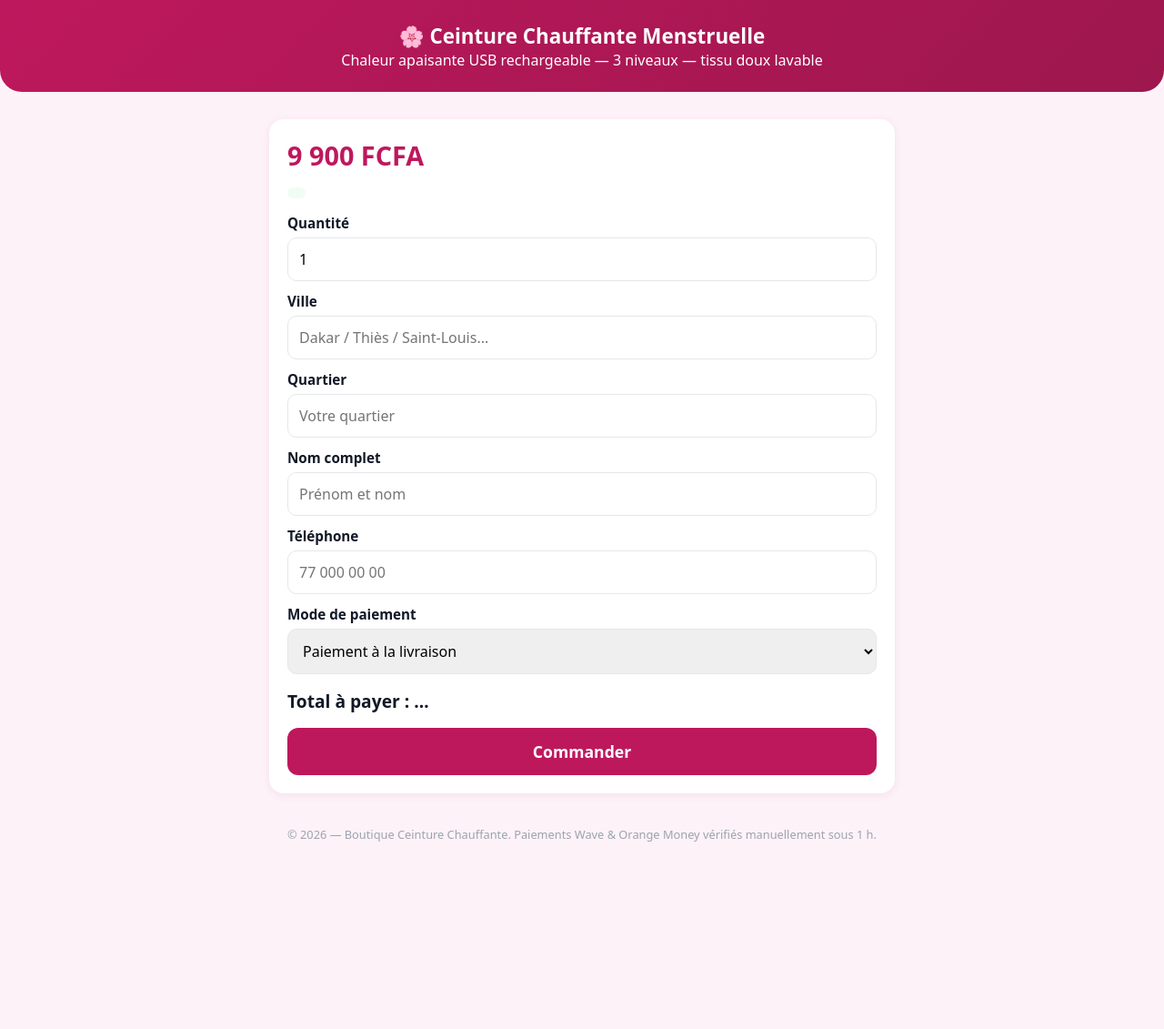
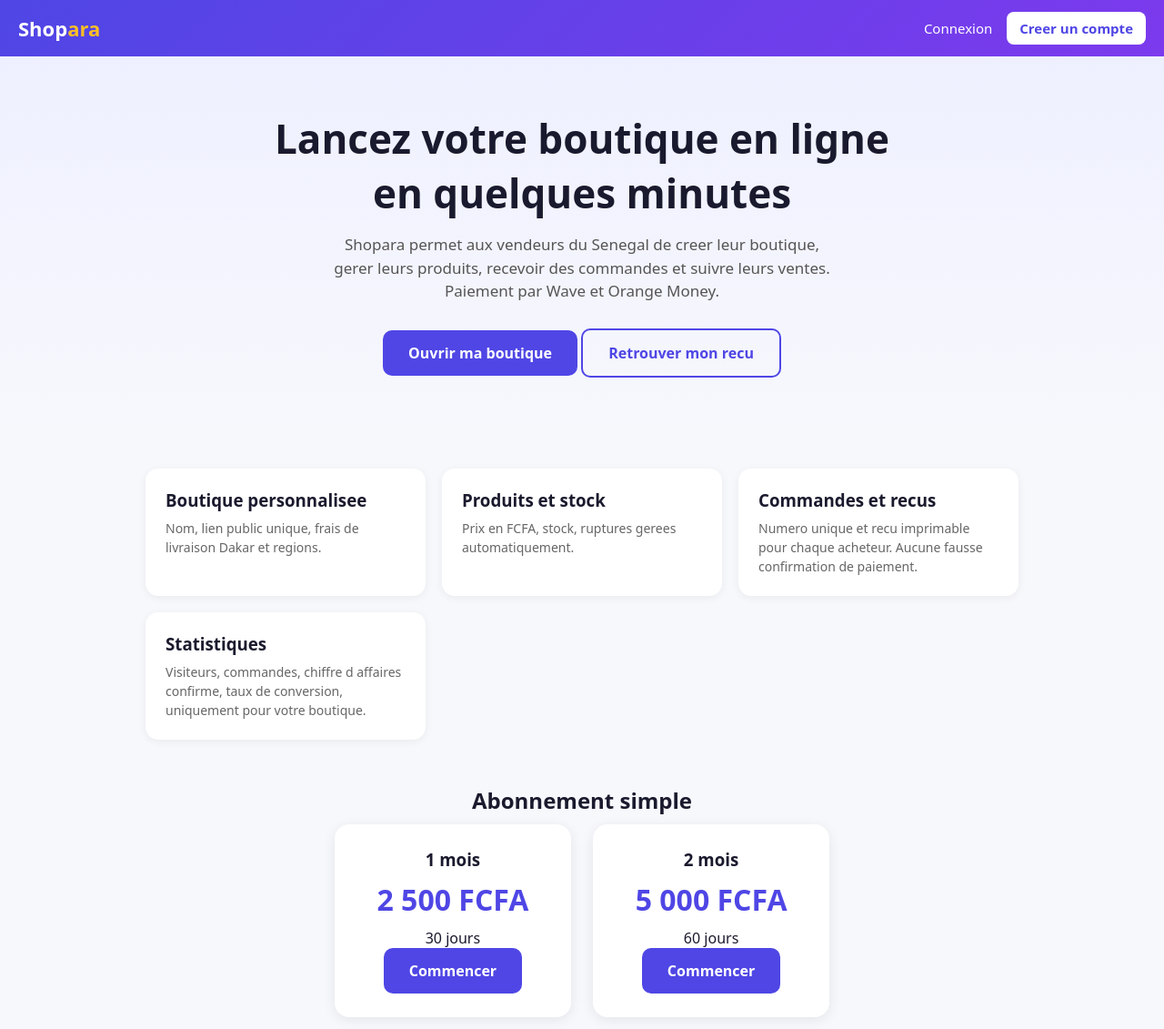
Before and after one commit to mendyvictorjunior2-cpu/boutique-ceinture, a website: page public/index.html in a window 1280 px wide. Shown: the top 1131 px of the page at 91% size. Before the commit the page ends 946 px from the top, so only its background shows below. Drawn offline with Linux system fonts and the light colour scheme; no server answers.

Commit message:
Shopara: replace old boutique page with SaaS landing page

```diff
--- a/public/index.html
+++ b/public/index.html
@@ -1,127 +1,57 @@
 <!DOCTYPE html>
 <html lang="fr">
 <head>
-<meta charset="UTF-8" /><meta name="viewport" content="width=device-width, initial-scale=1" />
-<title>Boutique — Ceinture Chauffante Menstruelle</title>
+<meta charset="UTF-8">
+<meta name="viewport" content="width=device-width, initial-scale=1.0">
+<title>Shopara - Creez votre boutique en ligne</title>
 <style>
-  * { box-sizing: border-box; margin: 0; font-family: system-ui, sans-serif; }
-  body { background: #fdf2f8; color: #111827; }
-  .wrap { max-width: 720px; margin: auto; padding: 16px; }
-  header { background: linear-gradient(135deg,#be185d,#9d174d); color:#fff; padding: 24px 16px; text-align:center; border-radius: 0 0 24px 24px; }
-  h1 { font-size: 1.4rem; }
-  .card { background: #fff; border-radius: 16px; padding: 20px; margin-top: 14px; box-shadow: 0 2px 10px rgba(157,23,77,.08); }
-  .prix { font-size: 1.8rem; color: #be185d; font-weight: 700; }
-  .stock { background:#f0fdf4; color:#166534; padding:6px 10px; border-radius:8px; display:inline-block; margin-top:8px; font-size:.9rem; }
-  label { display:block; margin-top:12px; font-weight:600; font-size:.95rem; }
-  input, select { width:100%; padding:12px; border:1px solid #e5e7eb; border-radius:10px; margin-top:6px; font-size:1rem; }
-  .total { font-size:1.2rem; font-weight:700; margin-top:16px; color:#111827; }
-  button { width:100%; padding:14px; margin-top:16px; background:#be185d; color:#fff; border:none; border-radius:12px; font-size:1.1rem; font-weight:700; cursor:pointer; }
-  button:disabled { background:#d1d5db; }
-  .msg { margin-top:12px; padding:12px; border-radius:10px; display:none; }
-  .ok { background:#f0fdf4; color:#166534; display:block; }
-  .err { background:#fef2f2; color:#b91c1c; display:block; }
-  #instructions { display:none; }
-  #instructions ol { margin:10px 0 0 20px; }
-  #instructions li { margin-top:8px; font-size:.95rem; }
-  footer { text-align:center; color:#9ca3af; font-size:.8rem; padding:20px; }
+*{margin:0;padding:0;box-sizing:border-box;font-family:system-ui,-apple-system,sans-serif}
+body{background:#f7f8fc;color:#1a1a2e}
+header{background:linear-gradient(135deg,#4f46e5,#7c3aed);color:#fff;padding:16px 20px;display:flex;justify-content:space-between;align-items:center;position:sticky;top:0;z-index:10}
+.logo{font-size:22px;font-weight:800}
+.logo span{color:#fbbf24}
+nav a{color:#fff;text-decoration:none;margin-left:16px;font-size:15px}
+.hero{padding:60px 20px;text-align:center;background:linear-gradient(180deg,#eef0ff,#f7f8fc)}
+.hero h1{font-size:clamp(28px,5vw,44px);max-width:700px;margin:0 auto 14px}
+.hero p{color:#555;max-width:560px;margin:0 auto 28px;font-size:17px;line-height:1.5}
+.btn{display:inline-block;background:#4f46e5;color:#fff;border:none;border-radius:10px;padding:14px 28px;font-size:16px;font-weight:600;cursor:pointer;text-decoration:none}
+.btn:hover{background:#4338ca}
+.btn.ghost{background:transparent;color:#4f46e5;border:2px solid #4f46e5}
+.cards{display:grid;grid-template-columns:repeat(auto-fit,minmax(240px,1fr));gap:18px;max-width:1000px;margin:40px auto;padding:0 20px}
+.card{background:#fff;border-radius:14px;padding:22px;box-shadow:0 2px 10px rgba(0,0,0,.06)}
+.card h3{margin-bottom:8px}
+.card p{color:#666;font-size:14px;line-height:1.5}
+.pricing{max-width:800px;margin:50px auto;padding:0 20px;text-align:center}
+.plan{display:inline-block;background:#fff;border-radius:16px;padding:26px;margin:10px;box-shadow:0 3px 14px rgba(0,0,0,.08);width:260px;vertical-align:top}
+.plan .price{font-size:32px;font-weight:800;color:#4f46e5;margin:10px 0}
+footer{padding:30px 20px;text-align:center;color:#888;font-size:13px}
 </style>
 </head>
 <body>
 <header>
-  <h1>🌸 Ceinture Chauffante Menstruelle</h1>
-  <p>Chaleur apaisante USB rechargeable — 3 niveaux — tissu doux lavable</p>
+<div class="logo">Shop<span>ara</span></div>
+<nav><a href="/login.html">Connexion</a><a href="/register.html" style="background:#fff;color:#4f46e5;border-radius:8px;padding:8px 14px;font-weight:600">Creer un compte</a></nav>
 </header>
-<div class="wrap">
-  <div class="card">
-    <div class="prix" id="prix">9 900 FCFA</div>
-    <p id="description" style="margin-top:8px;"></p>
-    <div class="stock" id="stock"></div>
-    <label>Quantité <input id="qte" type="number" min="1" value="1" /></label>
-    <label>Ville <input id="ville" placeholder="Dakar / Thiès / Saint-Louis..." /></label>
-    <label>Quartier <input id="quartier" placeholder="Votre quartier" /></label>
-    <label>Nom complet <input id="nom" placeholder="Prénom et nom" /></label>
-    <label>Téléphone <input id="tel" placeholder="77 000 00 00" /></label>
-    <label>Mode de paiement
-      <select id="mode">
-        <option value="paiement_livraison">Paiement à la livraison</option>
-        <option value="wave">Wave</option>
-        <option value="orange_money">Orange Money</option>
-      </select>
-    </label>
-    <div class="total" id="totalAvant">Total à payer : …</div>
-    <button onclick="commander()">Commander</button>
-    <div id="msg" class="msg"></div>
-    <div id="instructions" class="card">
-      <h3>💳 Instructions de paiement</h3>
-      <ol id="etapesPaiement"></ol>
-    </div>
-  </div>
+<section class="hero">
+<h1>Lancez votre boutique en ligne en quelques minutes</h1>
+<p>Shopara permet aux vendeurs du Senegal de creer leur boutique, gerer leurs produits, recevoir des commandes et suivre leurs ventes. Paiement par Wave et Orange Money.</p>
+<a href="/register.html" class="btn">Ouvrir ma boutique</a>
+<a href="/retrouver-recu.html" class="btn ghost">Retrouver mon recu</a>
+</section>
+<div class="cards">
+<div class="card"><h3>Boutique personnalisee</h3><p>Nom, lien public unique, frais de livraison Dakar et regions.</p></div>
+<div class="card"><h3>Produits et stock</h3><p>Prix en FCFA, stock, ruptures gerees automatiquement.</p></div>
+<div class="card"><h3>Commandes et recus</h3><p>Numero unique et recu imprimable pour chaque acheteur. Aucune fausse confirmation de paiement.</p></div>
+<div class="card"><h3>Statistiques</h3><p>Visiteurs, commandes, chiffre d affaires confirme, taux de conversion, uniquement pour votre boutique.</p></div>
 </div>
-<footer>© 2026 — Boutique Ceinture Chauffante. Paiements Wave &amp; Orange Money vérifiés manuellement sous 1 h.</footer>
-
+<div class="pricing">
+<h2>Abonnement simple</h2>
+<div class="plan"><h3>1 mois</h3><div class="price">2 500 FCFA</div><p>30 jours</p><a href="/register.html" class="btn">Commencer</a></div>
+<div class="plan"><h3>2 mois</h3><div class="price">5 000 FCFA</div><p>60 jours</p><a href="/register.html" class="btn">Commencer</a></div>
+</div>
+<footer>Shopara - Plateforme de boutiques en ligne - Senegal - 2026</footer>
 <script>
-const fmt = n => new Intl.NumberFormat("fr-SN").format(n) + " FCFA";
-const msg = document.getElementById("msg");
-let P = null;
-
-async function chargerProduit() {
-  P = await fetch("/api/produit").then(r => r.json());
-  document.getElementById("prix").textContent = fmt(P.prix_fcfa);
-  document.getElementById("description").textContent = P.description;
-  document.getElementById("stock").textContent = "En stock : " + P.stock + " unités";
-  majTotal();
-}
-
-async function commander() {
-  msg.className = "msg";
-  const corps = {
-    nom: nom.value, telephone: tel.value, ville: ville.value,
-    quartier: quartier.value, quantite: Number(qte.value), mode_paiement: mode.value
-  };
-  if (!corps.nom || !corps.telephone || !corps.ville || !corps.quartier || !corps.quantite) {
-    msg.className = "err"; msg.textContent = "❗ Veuillez remplir tous les champs.";
-    return;
-  }
-  try {
-    const r = await fetch("/api/commande", { method: "POST", headers: { "Content-Type": "application/json" }, body: JSON.stringify(corps) });
-    const d = await r.json();
-    if (!r.ok) {
-      msg.className = "err"; msg.textContent = "❗ " + (d.erreur || "Erreur.");
-      if (d.stock_restant !== undefined) document.getElementById("stock").textContent = "En stock : " + d.stock_restant + " unités";
-      return;
-    }
-    if (d.paiement.mode === "manuel") {
-      document.getElementById("instructions").style.display = "block";
-      document.getElementById("etapesPaiement").innerHTML = d.paiement.instructions.map(i => `<li>${i}</li>`).join("");
-      msg.className = "ok";
-      msg.textContent = `✅ Commande #${d.commande.id} créée — en attente de paiement. Total : ${fmt(d.commande.total_fcfa)}.`;
-    } else {
-      location.href = d.paiement.url; // redirection vers Wave/Orange (Phase 2)
-    }
-  } catch (e) {
-    msg.className = "err"; msg.textContent = "❗ Connexion impossible. Réessayez.";
-  }
-}
-
-document.getElementById("qte").addEventListener("change", majTotal);
-document.getElementById("ville").addEventListener("change", majTotal);
-function majTotal() {
-  if (!P) return;
-  const frais = ville.value.trim().toLowerCase() === "dakar" ? 1000 : 2000;
-  const q = Number(qte.value) || 1;
-  document.getElementById("totalAvant").textContent = `Total à payer : ${fmt(P.prix_fcfa * q + frais)} (dont livraison ${fmt(frais)})`;
-}
-
-// Retour navigateur depuis Wave/Orange : JAMAIS une preuve — on interroge le serveur.
-if (new URLSearchParams(location.search).get("paiement") === "retour") {
-  const cmd = new URLSearchParams(location.search).get("cmd");
-  const verif = setInterval(async () => {
-    const s = await fetch(`/api/paiements/statut/${cmd}`).then(r => r.json());
-    if (s.statut_paiement === "payee") { clearInterval(verif); alert("✅ Paiement confirmé ! Commande #" + cmd + " payée."); }
-  }, 3000);
-}
-
-chargerProduit();
+fetch('/api/track',{method:'POST',headers:{'Content-Type':'application/json'},body:JSON.stringify({page:'accueil'})}).catch(function(){});
 </script>
 </body>
 </html>
```
